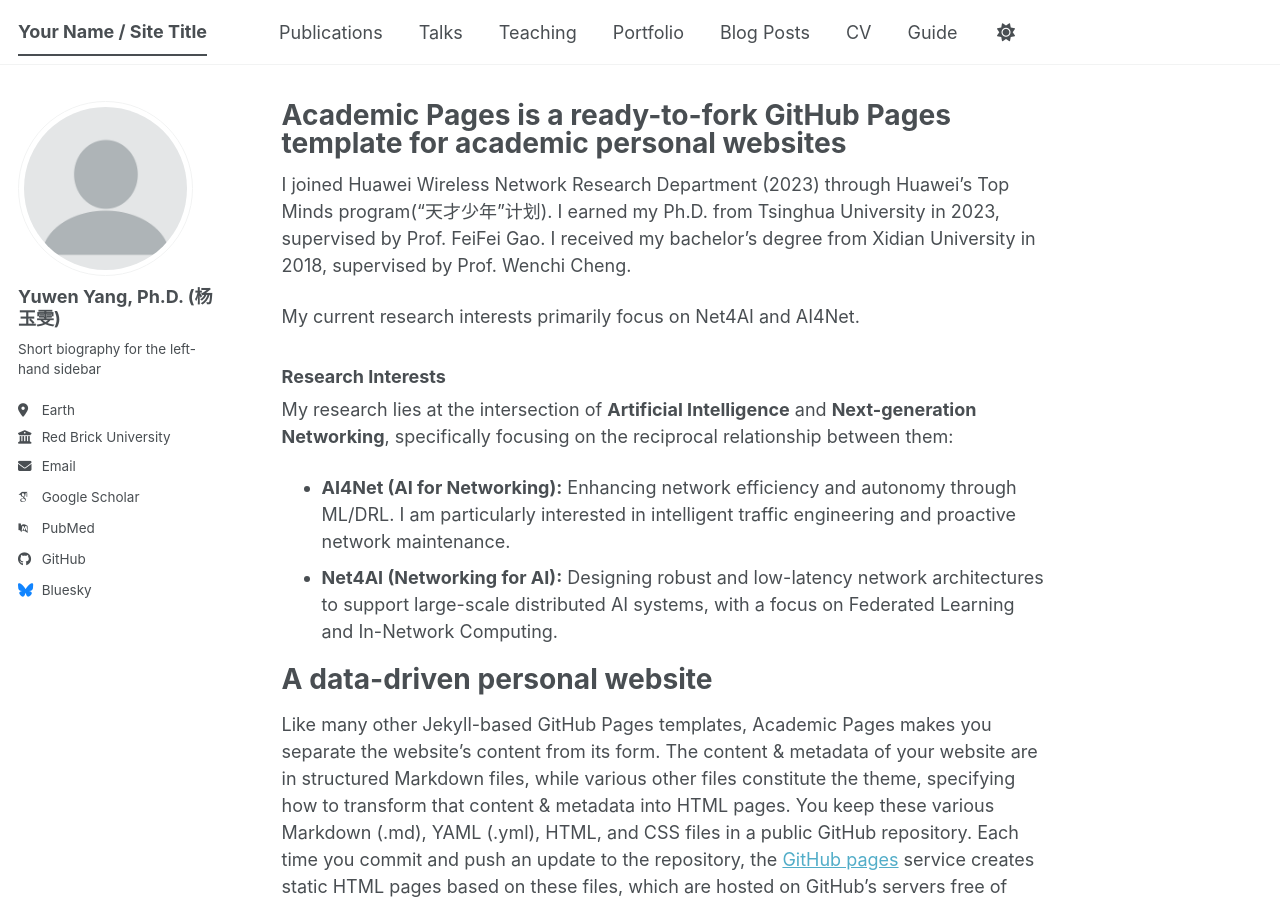
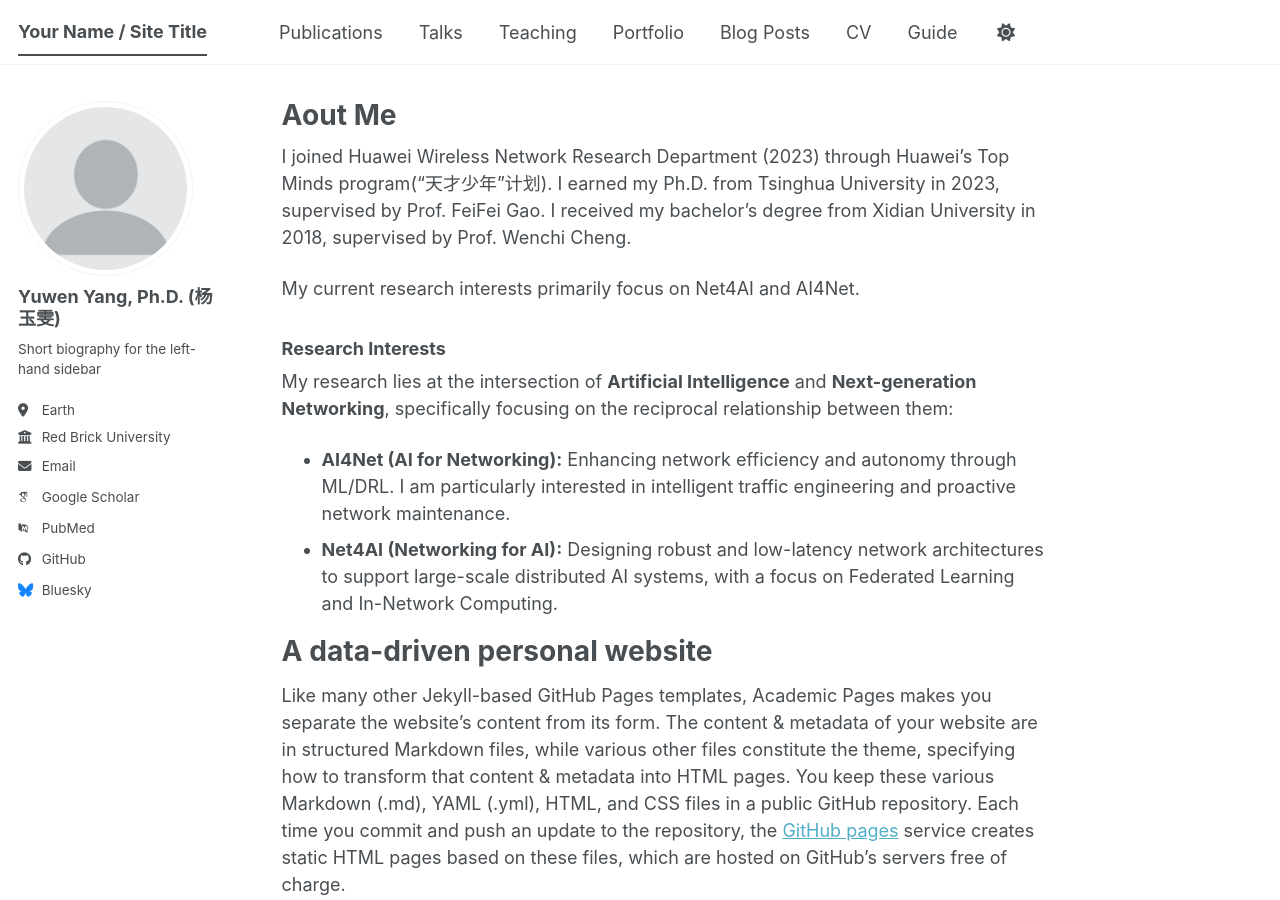
Before and after one commit to yangyuwenyang/yangyuwenyang.github.io, a Jekyll site: the page built from _pages/about.md, in a window 1280 px wide and 900 px high. Built offline with Jekyll 4.4.1, drawn with Linux system fonts in a browser that asks for light colours; some web fonts are replaced; a script bundle is joined from its source files by our own code; library files that are not in the unit come from our copies.

Commit message:
Update about.md

```diff
--- a/_pages/about.md
+++ b/_pages/about.md
@@ -1,6 +1,6 @@
 ---
 permalink: /
-title: "Academic Pages is a ready-to-fork GitHub Pages template for academic personal websites"
+title: "Aout Me"
 author_profile: true
 redirect_from:
   - /about/
```
